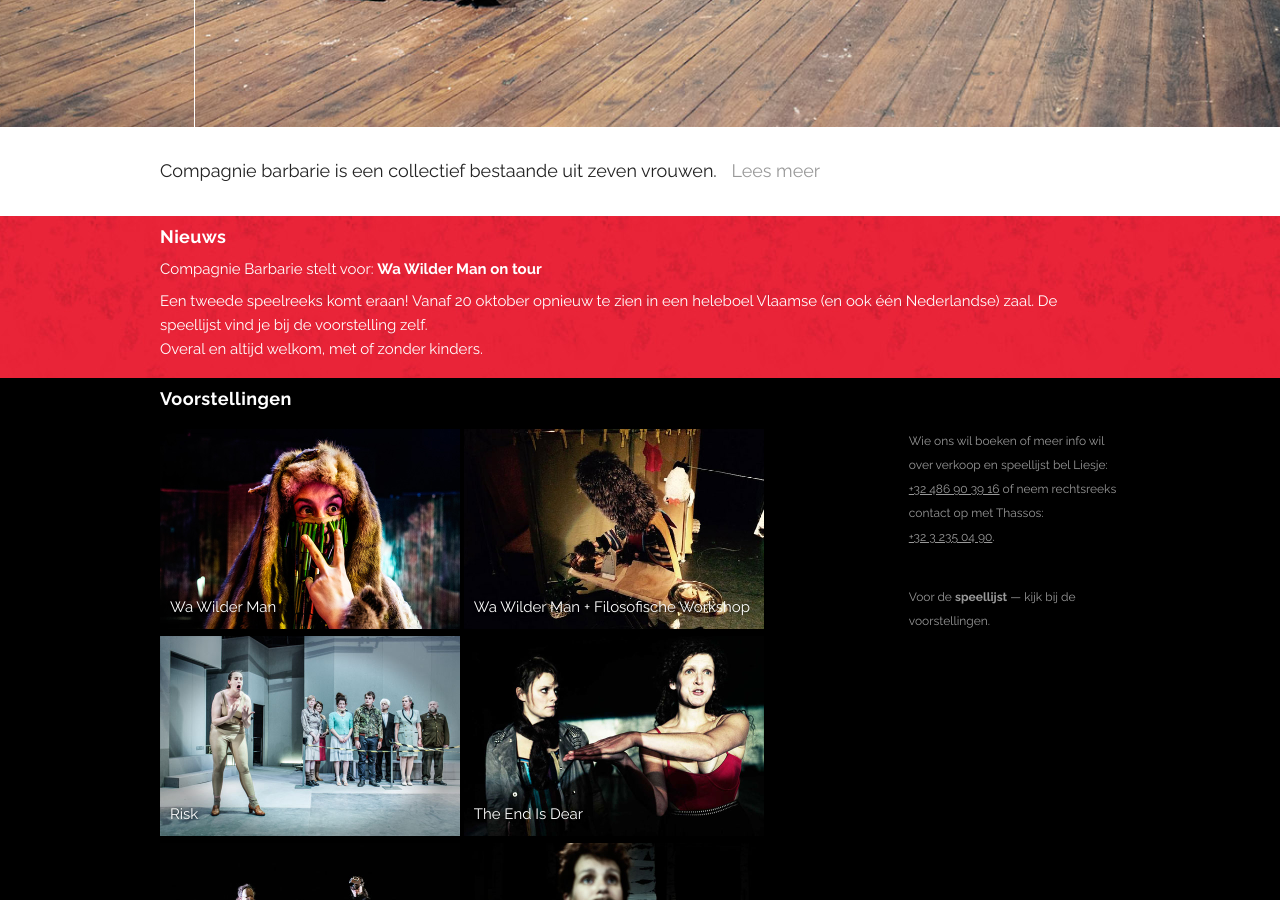
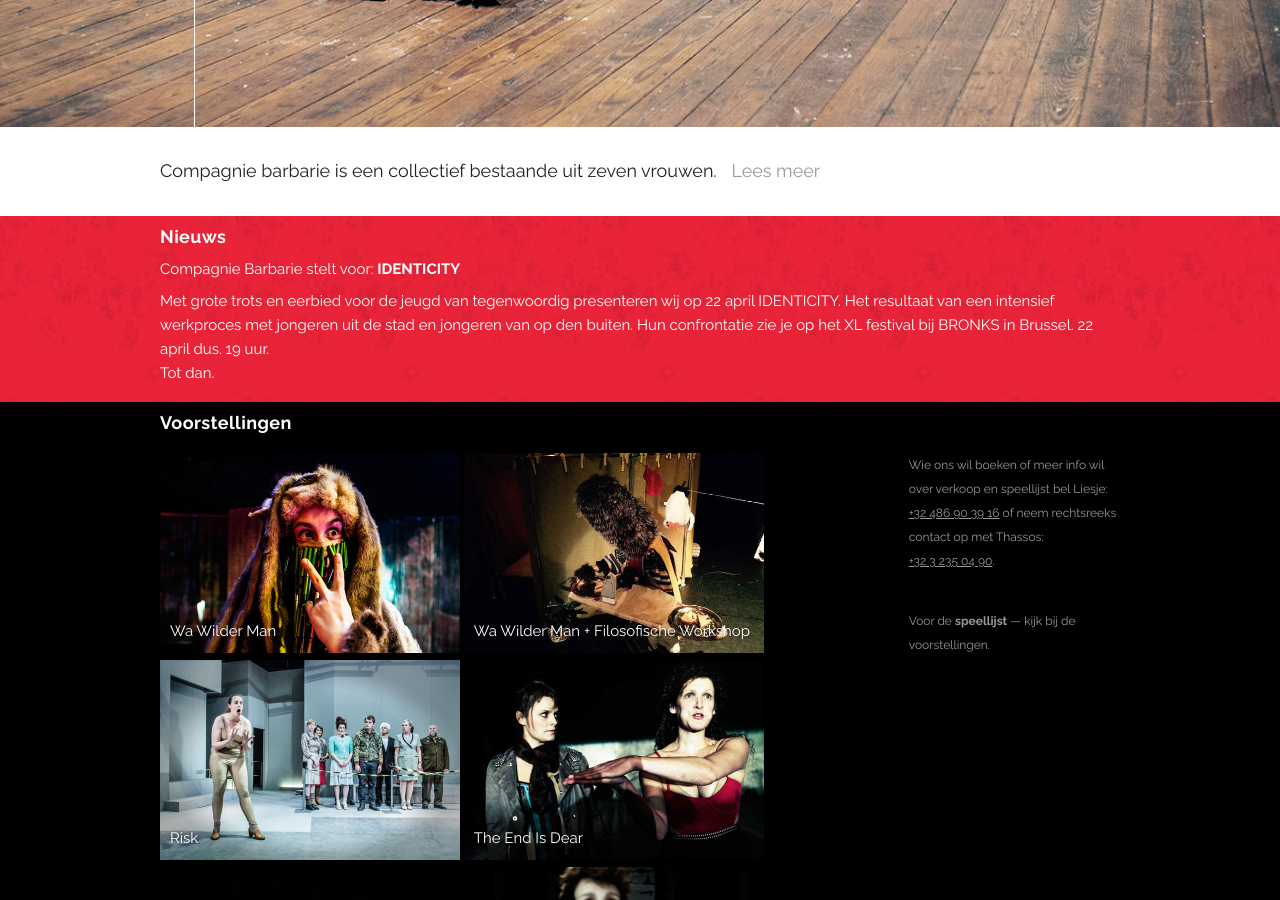
Before and after one commit to ciebarbarie/ciebarbarie, a Jekyll site: the page built from index.md, in a window 1280 px wide and 900 px high, scrolled down 773 px. Built offline with Jekyll 4.4.1, drawn with Linux system fonts in a browser that asks for light colours; some web fonts are replaced.

Commit message:
Update index.md

```diff
--- a/index.md
+++ b/index.md
@@ -31,7 +31,7 @@ performances:
     title: Undertwasser Wasserwasser
 ---
 
-Compagnie Barbarie stelt voor: <strong>Wa Wilder Man on tour </strong>
+Compagnie Barbarie stelt voor: <strong>IDENTICITY </strong>
 
-Een tweede speelreeks komt eraan! Vanaf 20 oktober opnieuw te zien in een heleboel Vlaamse (en ook één Nederlandse) zaal. De speellijst vind je bij de voorstelling zelf.<br>
-Overal en altijd welkom, met of zonder kinders.<br>
+Met grote trots en eerbied voor de jeugd van tegenwoordig presenteren wij op 22 april IDENTICITY. Het resultaat van een intensief werkproces met jongeren uit de stad en jongeren van op den buiten. Hun confrontatie zie je op het XL festival bij BRONKS in Brussel. 22 april dus. 19 uur.<br>
+Tot dan.<br>
```
